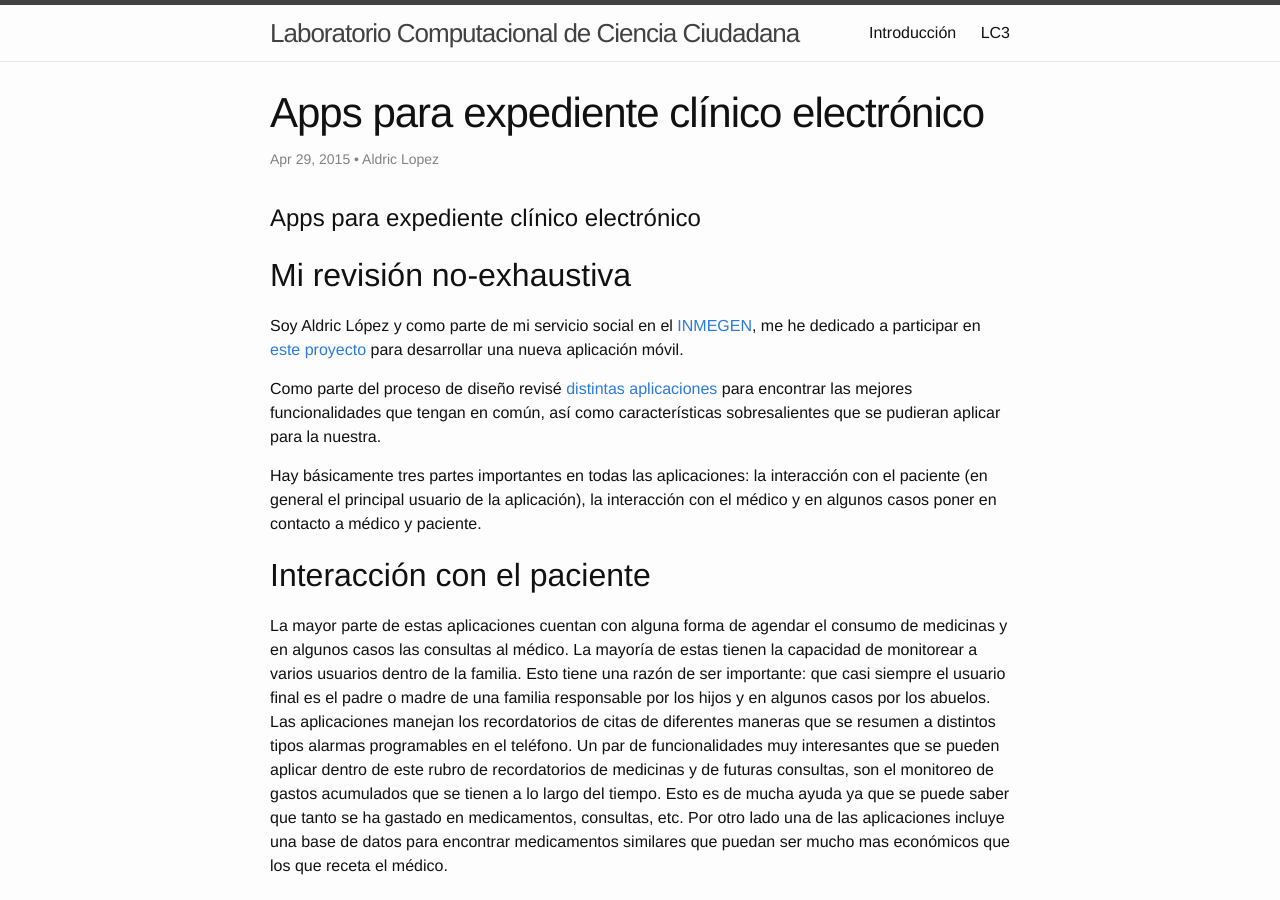
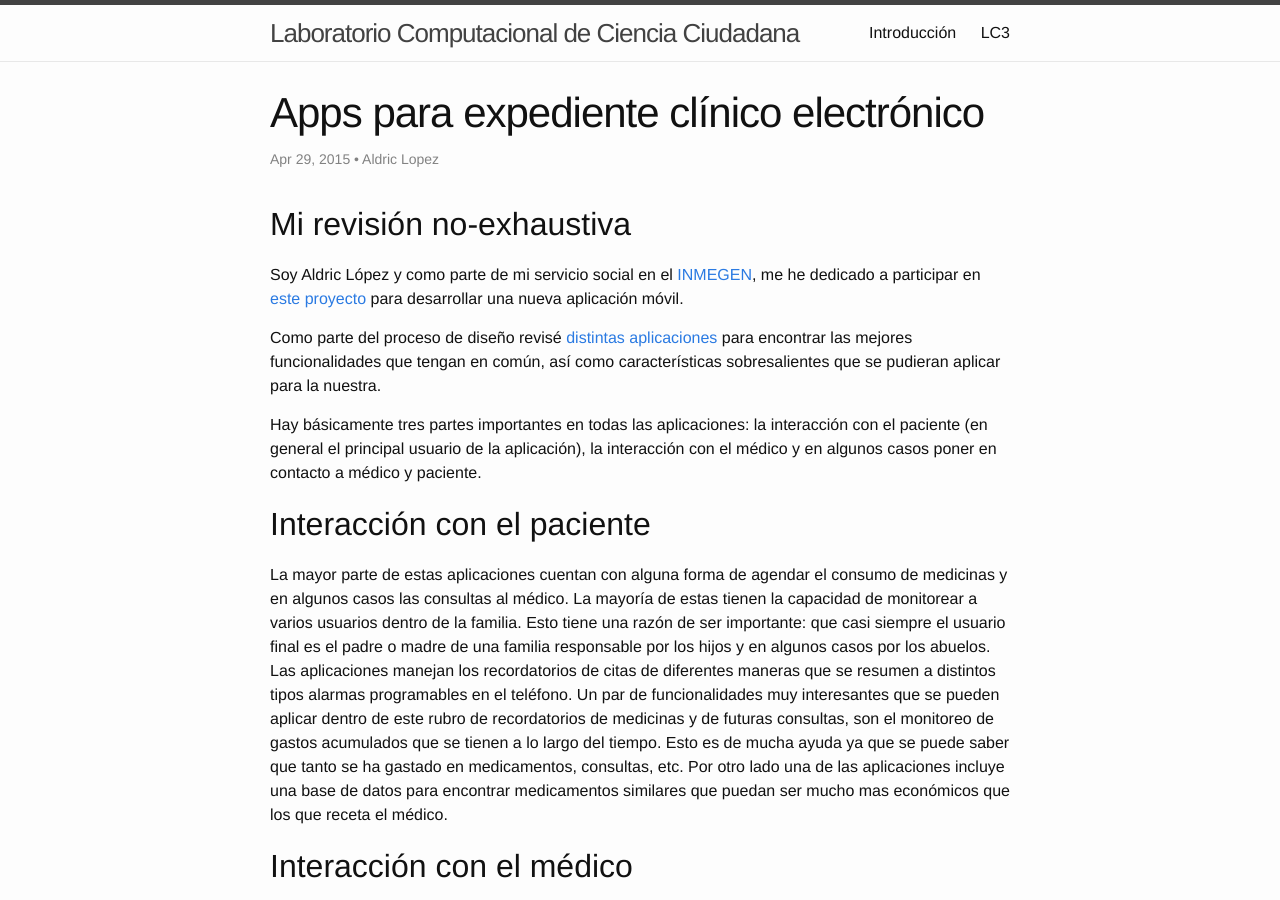
Before and after one commit to LC3-INMEGEN/LC3-INMEGEN.github.io, a Jekyll site: the page built from _posts/2015/2015-04-29-apps_para_expediente_clinico.md, in a window 1280 px wide and 900 px high. Built offline with Jekyll 4.4.1, drawn with Linux system fonts in a browser that asks for light colours; nearby versions of some CDN libraries; comment, search, counter and statistics services are not loaded.

Commit message:
título dos veces no.

```diff
--- a/_posts/2015/2015-04-29-apps_para_expediente_clinico.md
+++ b/_posts/2015/2015-04-29-apps_para_expediente_clinico.md
@@ -5,7 +5,6 @@ description: Revisión no-exhaustiva de aplicaciones existentes
 author: Aldric Lopez
 ---
 
-# Apps para expediente clínico electrónico
 
 ## Mi revisión no-exhaustiva
 
```
